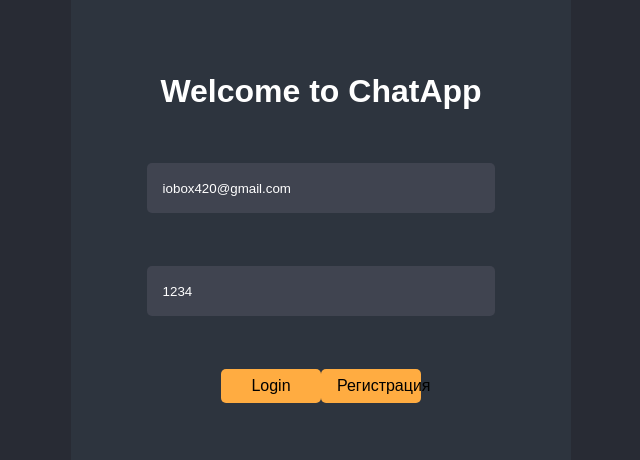
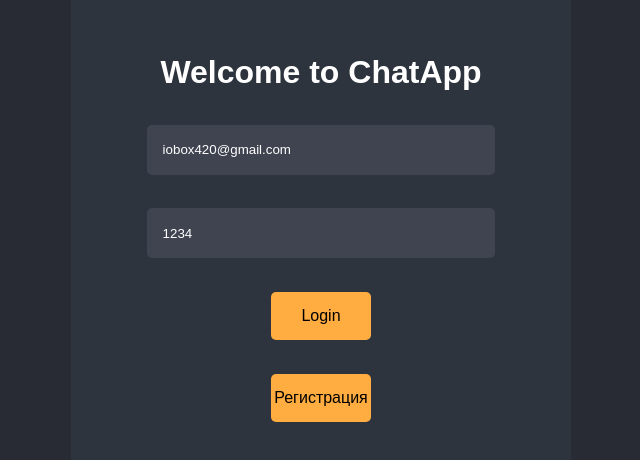
Before and after one commit to iobox420/websockets-chat, a React (Create React App) app in the folder client/: page / in a window 1280 px wide. Shown: the part 162-622 px from the top of the page, without its empty margins (319-959 px from the left). Built offline with nearby package versions, Linux system fonts and the light colour scheme; no server answers; a web font is replaced by a local one.

Commit message:
jwt authorizations + socket io chat

```diff
--- a/client/src/home/Home.js
+++ b/client/src/home/Home.js
@@ -23,10 +23,10 @@ function Homepage() {
       />
       <Link to={`/chat`}>
         <button onClick={() => store.login(email, password)}>Login</button>
-        <button onClick={() => store.registration(email, password)}>
-          Регистрация
-        </button>
       </Link>
+      <button onClick={() => store.registration(email, password)}>
+        Регистрация
+      </button>
     </div>
   );
 }
--- a/client/src/home/Home.scss
+++ b/client/src/home/Home.scss
@@ -20,7 +20,8 @@
   }
   button {
     font-size: 1rem;
-    padding: 0.5rem 1rem 0.5rem 1rem;
+    height: 3em;
+
     width: 100px;
     border: none;
     background-color: #ffac41;
```
